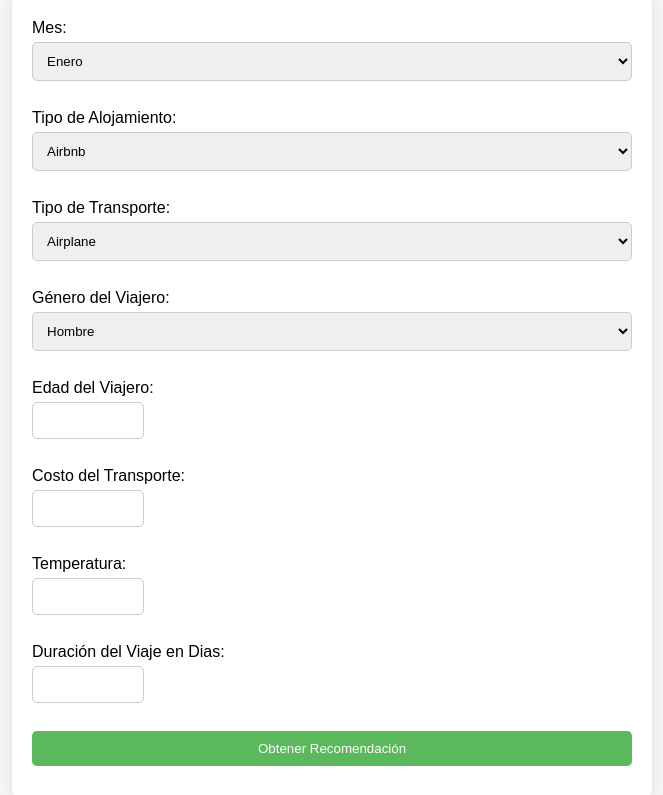
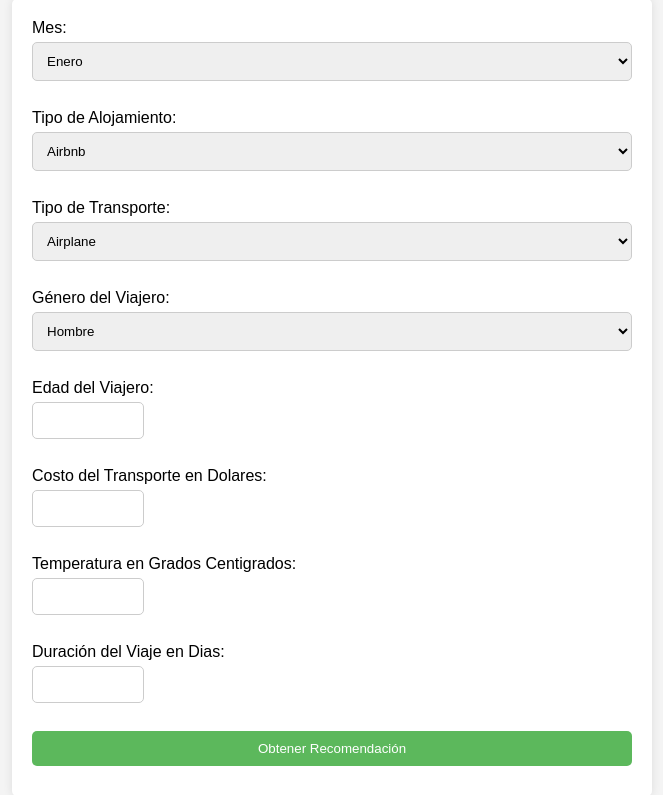
Before and after one commit to ramtako8922/recomendacioes, a FastAPI app: page / in a window 1280 px wide. Shown: the part 249-1044 px from the top of the page, without its empty margins (308-971 px from the left). Run offline with FastAPI, Linux system fonts and the light colour scheme; parts of the project's set-up code (start-up, migrations or seed data) failed here and were passed over.

Commit message:
mejoras en interfaz

```diff
--- a/templates/form.html
+++ b/templates/form.html
@@ -62,9 +62,9 @@
                 </select><br><br>
                 <label for="Traveler_age">Edad del Viajero:</label>
                 <input type="number" id="Traveler_age" name="Traveler_age" min="1" required><br><br>
-                <label for="Transportation_cost">Costo del Transporte:</label>
+                <label for="Transportation_cost">Costo del Transporte en Dolares:</label>
                 <input type="number" id="Transportation_cost" name="Transportation_cost" min="0" required><br><br>
-                <label for="Temperature_Centigrade">Temperatura:</label>
+                <label for="Temperature_Centigrade">Temperatura en Grados Centigrados:</label>
                 <input type="number" id="Temperature_centigrade" name="Temperature_Centigrade" min="-100" max="1000" required><br><br>
                 <label for="Duration">Duración del Viaje en Dias:</label>
                 <input type="number" id="Duration" name="Duration" min="1" required><br><br>
```
